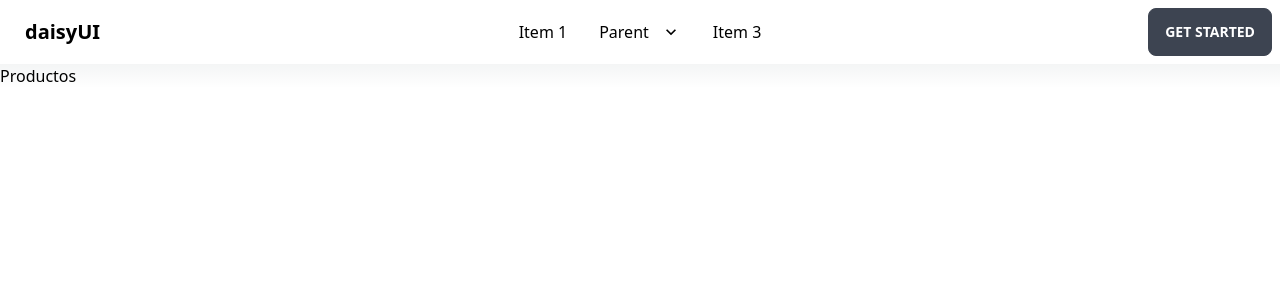
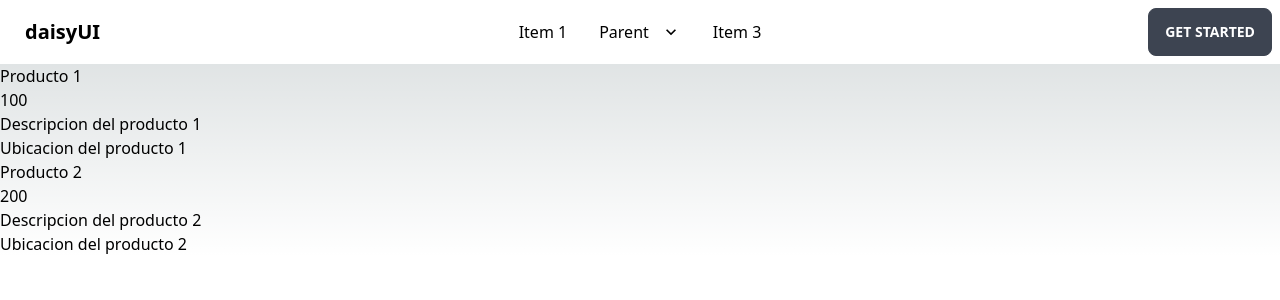
Before and after one commit to SirRobert-1/FindFood, a Next.js app: page /productos in a window 1280 px wide. Shown: the top 300 px of the page. Built offline with nearby package versions, Linux system fonts and the light colour scheme.

Commit message:
feat: Productos dinamicos

```diff
--- a/src/pages/productos.jsx
+++ b/src/pages/productos.jsx
@@ -1,5 +1,55 @@
 import React from "react";
 
-export default function productos() {
-  return <div>Productos</div>;
+const productosData = [
+  {
+    id: 1,
+    nombre: "Producto 1",
+    precio: 100,
+    descripcion: "Descripcion del producto 1",
+    ubicacion: "Ubicacion del producto 1",
+    reviews: [
+      {
+        id: 1,
+        comentario: "Comentario 1",
+      },
+      {
+        id: 2,
+        comentario: "Comentario 2",
+      },
+    ],
+  },
+  {
+    id: 2,
+    nombre: "Producto 2",
+    precio: 200,
+    descripcion: "Descripcion del producto 2",
+    ubicacion: "Ubicacion del producto 2",
+    reviews: [
+      {
+        id: 1,
+        comentario: "Comentario 1",
+      },
+      {
+        id: 2,
+        comentario: "Comentario 2",
+      },
+    ],
+  },
+];
+
+export default function Productos() {
+  return (
+    <div>
+      {productosData.map((producto) => {
+        return (
+          <div key={producto.id}>
+            <h1>{producto.nombre}</h1>
+            <h2>{producto.precio}</h2>
+            <h3>{producto.descripcion}</h3>
+            <h4>{producto.ubicacion}</h4>
+          </div>
+        );
+      })}
+    </div>
+  );
 }
```
